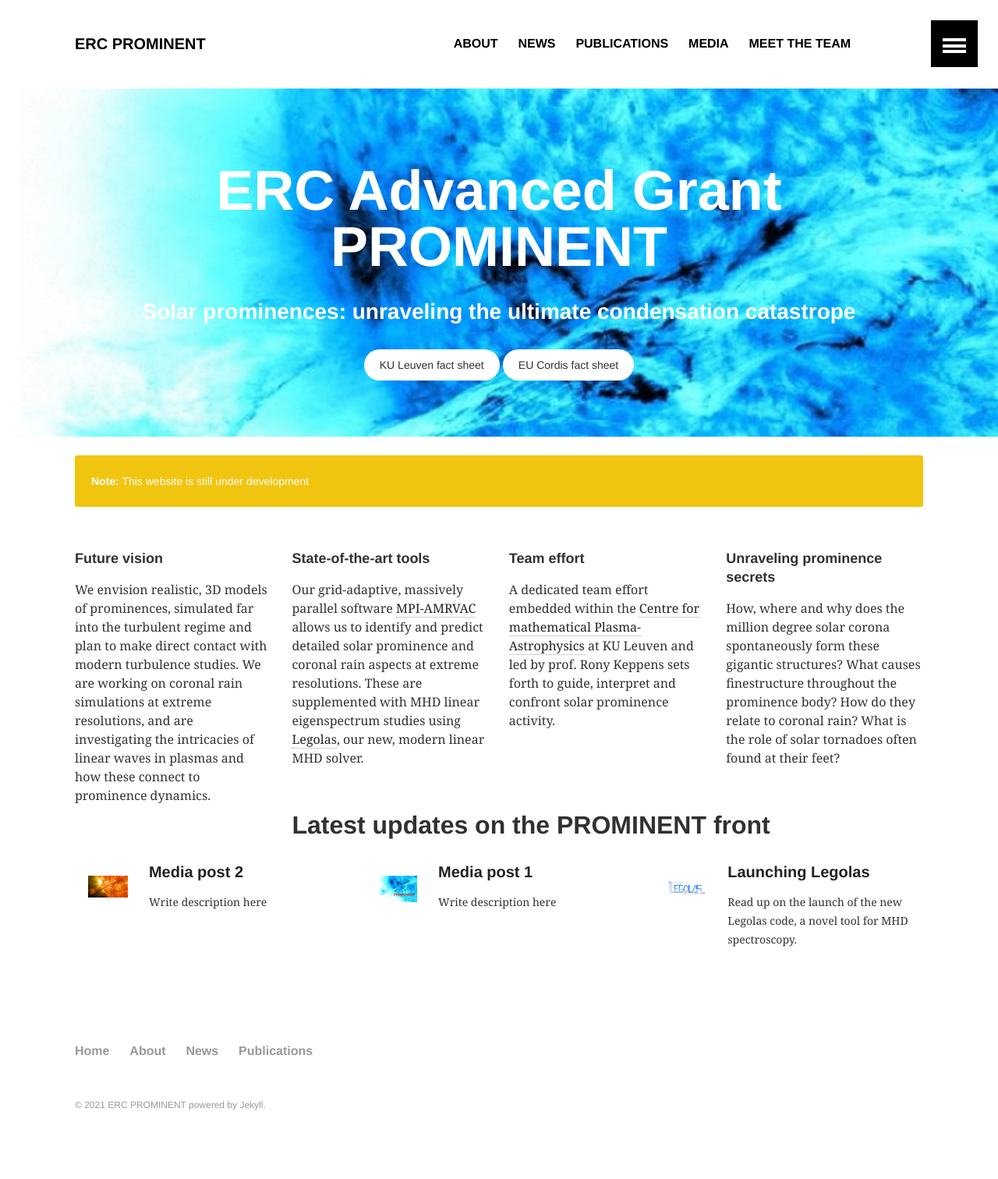
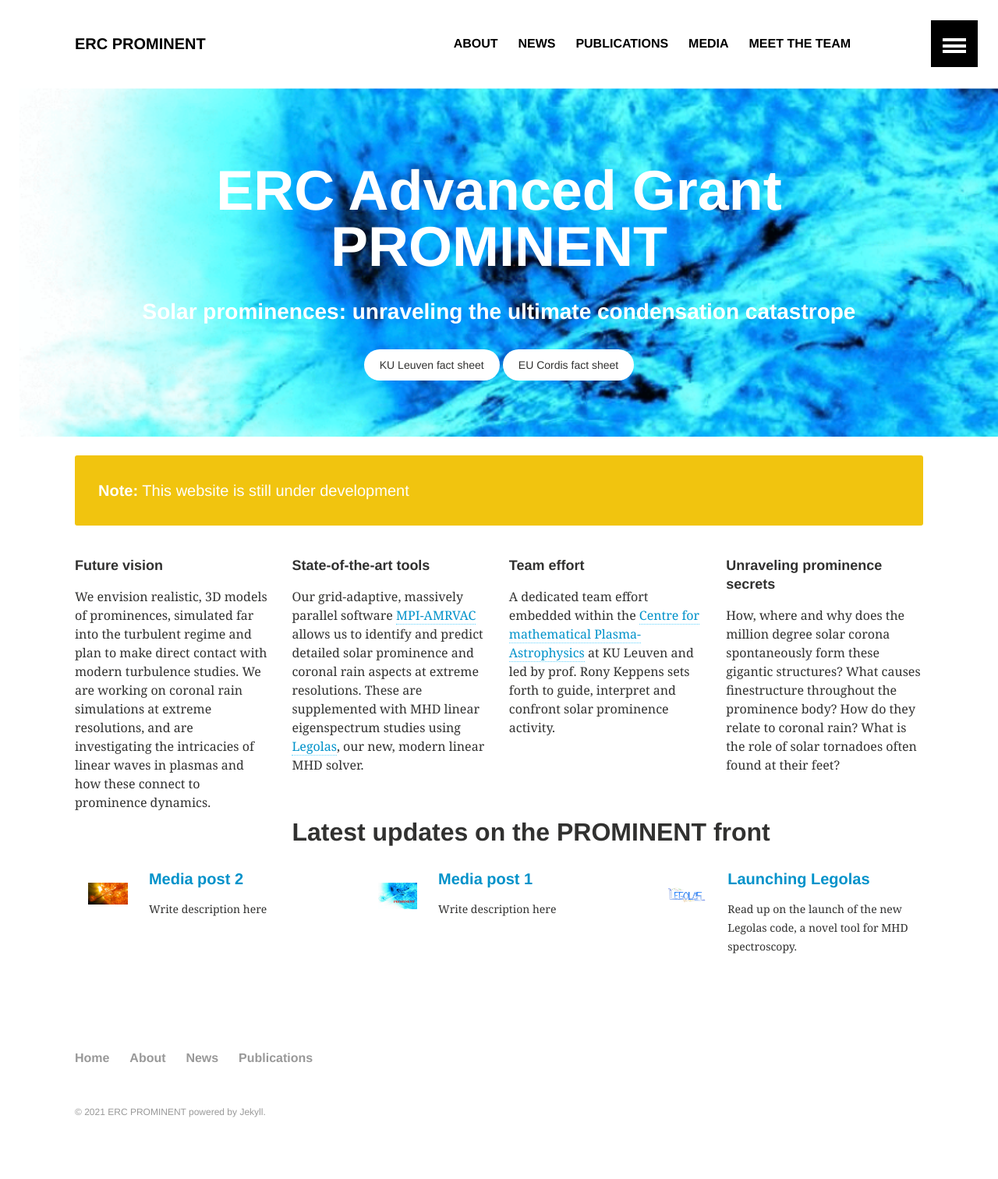
Before and after one commit to erc-prominent/erc-prominent.github.io, a Jekyll site: the page built from index.md, in a window 1280 px wide. Shown: the whole page at 78% size. Built offline with Jekyll 4.4.1, drawn with Linux system fonts in a browser that asks for light colours.

Commit message:
deploy 4ca641d4dec563e997c41307539420ed8611356f

```diff
--- a/_sass/_layout.scss
+++ b/_sass/_layout.scss
@@ -154,11 +154,17 @@
 	@at-root {
 		.page-content {
 			@include fill-parent;
+			// larger font for intro paragraph
+			> p {
+				&:first-child {
+					@include font-size(20,yes,30);
+				}
+			}
 			// cleaner underlines for links
 			a { text-decoration: none; }
 			p a,
 			li a {
-				border-bottom: 1px dotted lighten($link-color, 50);
+				border-bottom: 1px dotted lighten($link-color, 30);
 				&:hover {
 					border-bottom-style: solid;
 				}
--- a/_sass/_variables.scss
+++ b/_sass/_variables.scss
@@ -32,7 +32,7 @@
 $base-color                  	: #343434;
 $comp-color                  	: complement($base-color);
 $border-color                	: #ddd;
-$link-color                  	: #222;
+$link-color                  	: #0092ca;
 
 $primary-color               	: $black;
 $success-color               	: #2ecc71;
```
